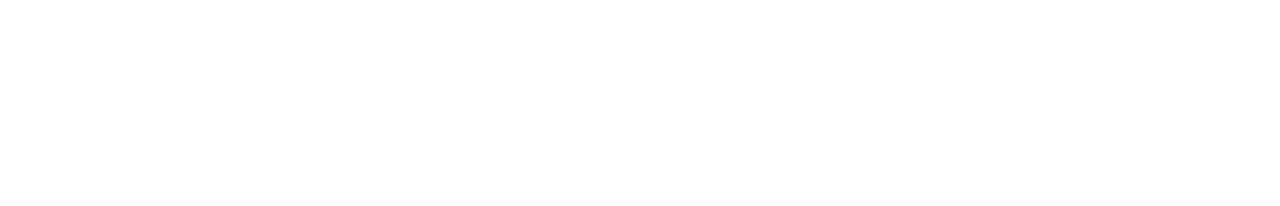
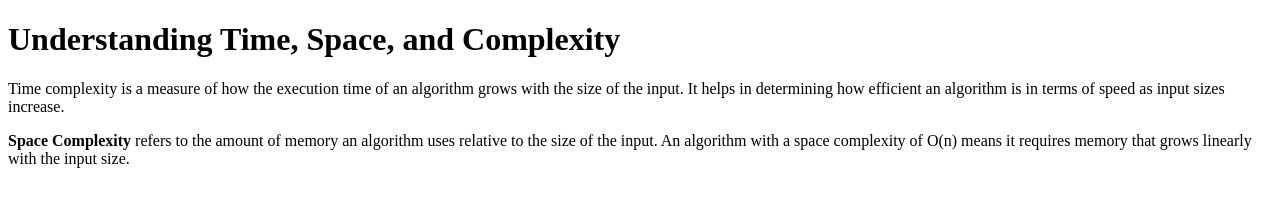
Before and after one commit to acciojob/time-and-space-complexity-Mahaveermohan, a website: page main.html in a window 1280 px wide. Drawn offline with Linux system fonts and the light colour scheme.

Commit message:
created a submission

```diff
--- a/main.html
+++ b/main.html
@@ -1,16 +1,18 @@
 <!DOCTYPE html>
+<html lang="en">
+<head>
+  <meta charset="UTF-8">
+  <title>Time, Space, and Complexity</title>
+</head>
+<body>
+  <h1>Understanding Time, Space, and Complexity</h1>
 
-<html>
+  <p>
+    Time complexity is a measure of how the execution time of an algorithm grows with the size of the input. It helps in determining how efficient an algorithm is in terms of speed as input sizes increase.
+  </p>
 
-<head>
-	<link rel="stylesheet" href="styles.css">
-</head>
-
-<body>
-	<!-- the entire body must be written by student -->
-    <script type="text/javascript" src="./script.js">
-</script>
-
+  <p>
+    <b>Space Complexity</b> refers to the amount of memory an algorithm uses relative to the size of the input. An algorithm with a space complexity of O(n) means it requires memory that grows linearly with the input size.
+  </p>
 </body>
-
 </html>
```
